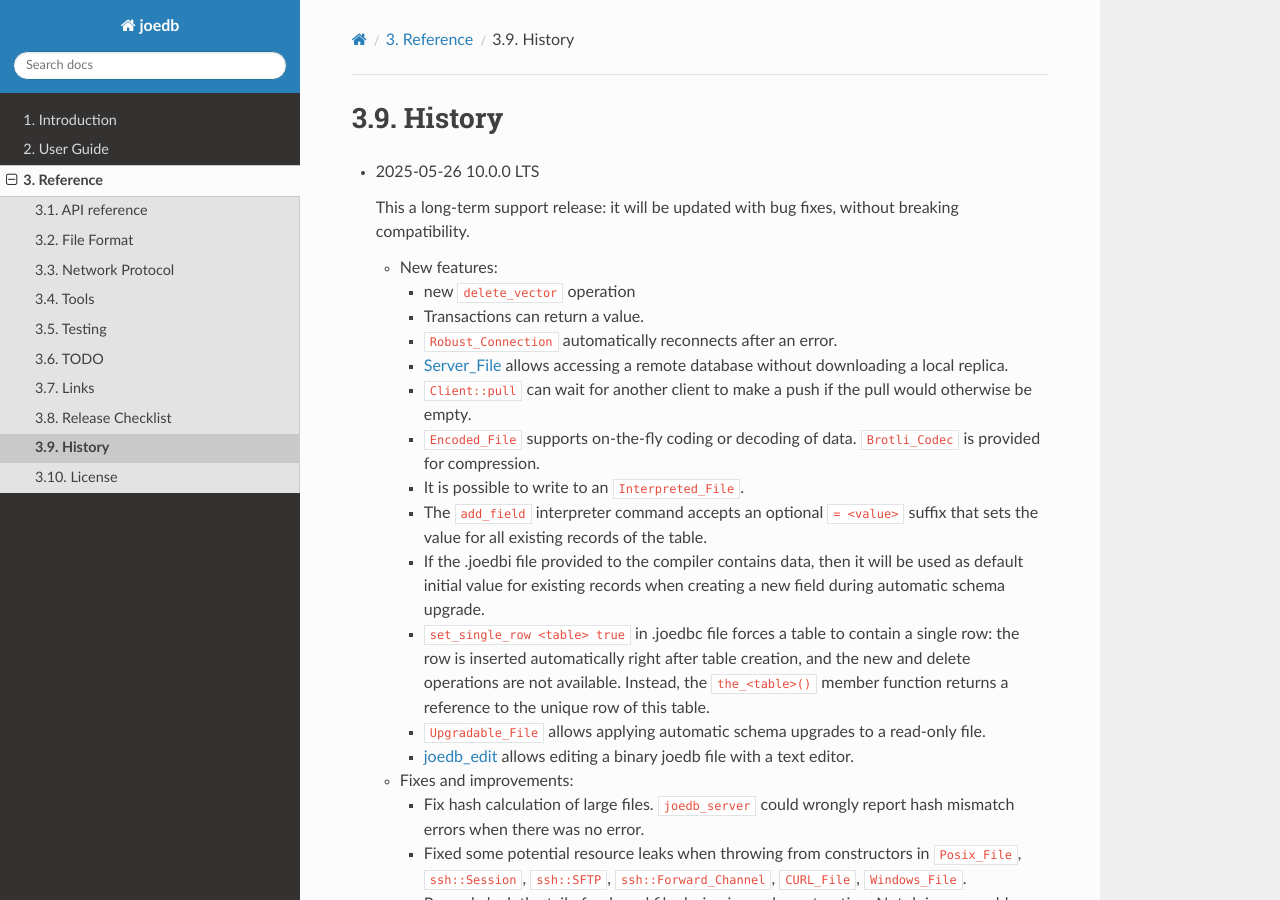
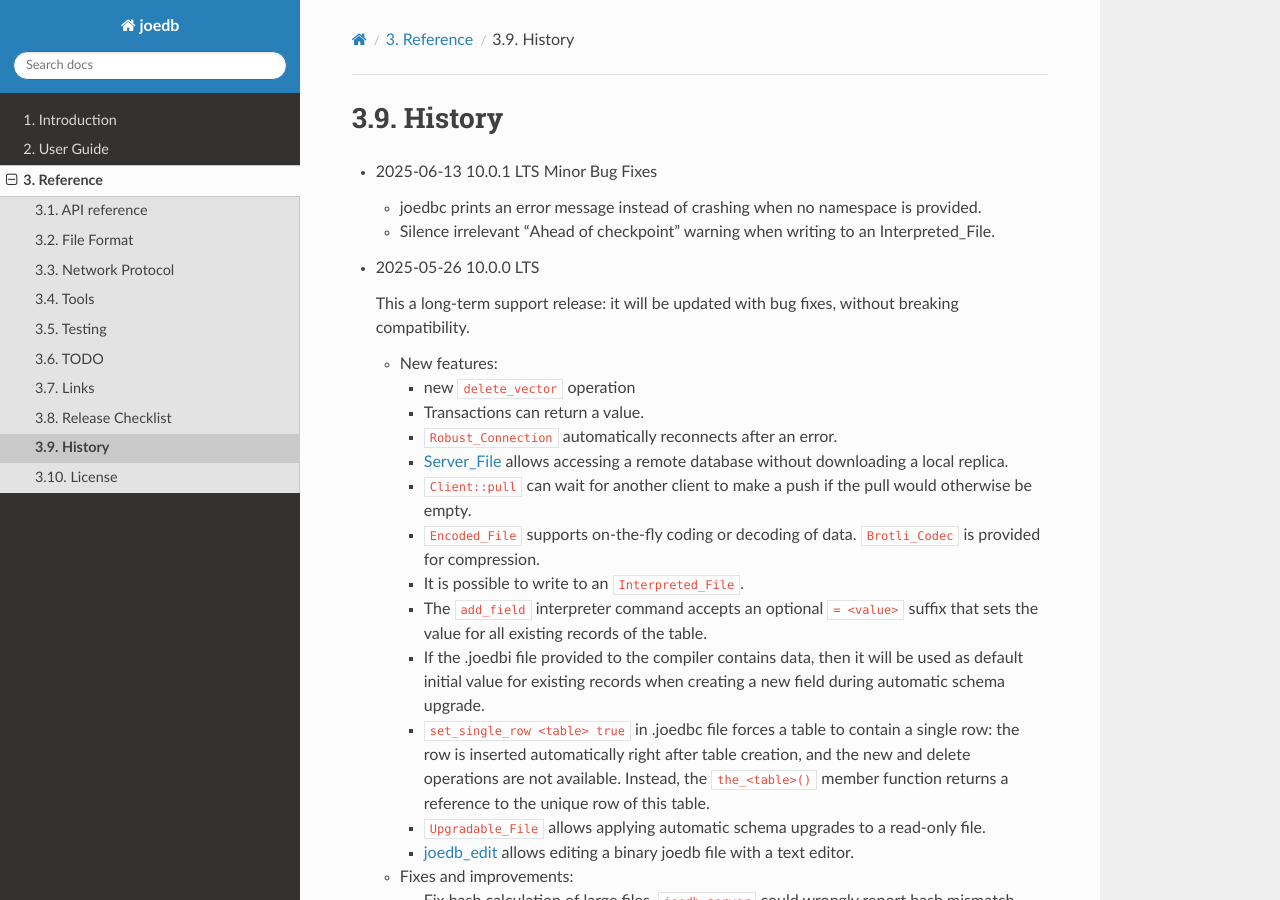
Before and after one commit to Remi-Coulom/joedb, a Sphinx documentation site: the page built from doc/source/history.rst, in a window 1280 px wide and 900 px high. Built offline with Sphinx 7.4.7 and the Read the Docs theme 3.1.0, drawn with Linux system fonts in a browser that asks for light colours; formulas are drawn with MathJax 3; cross-references to code outside the pages are shown as plain code.

Commit message:
10.0.1 bugfix release

```diff
--- a/doc/source/FetchContent_example/CMakeLists.txt
+++ b/doc/source/FetchContent_example/CMakeLists.txt
@@ -5,7 +5,7 @@ set(CMAKE_CXX_STANDARD 17)
 project(FetchContent_example)
 
 include(FetchContent)
-FetchContent_Declare(joedb URL https://www.joedb.org/joedb_10.0.0.tar.gz)
+FetchContent_Declare(joedb URL https://www.joedb.org/joedb_10.0.1.tar.gz)
 FetchContent_MakeAvailable(joedb)
 include(${joedb_SOURCE_DIR}/compcmake/joedbc.cmake)
 
--- a/doc/source/history.rst
+++ b/doc/source/history.rst
@@ -1,5 +1,10 @@
 History
 =======
+
+- 2025-06-13 10.0.1 LTS Minor Bug Fixes
+
+  - joedbc prints an error message instead of crashing when no namespace is provided.
+  - Silence irrelevant "Ahead of checkpoint" warning when writing to an Interpreted_File.
 
 - 2025-05-26 10.0.0 LTS
 
```
